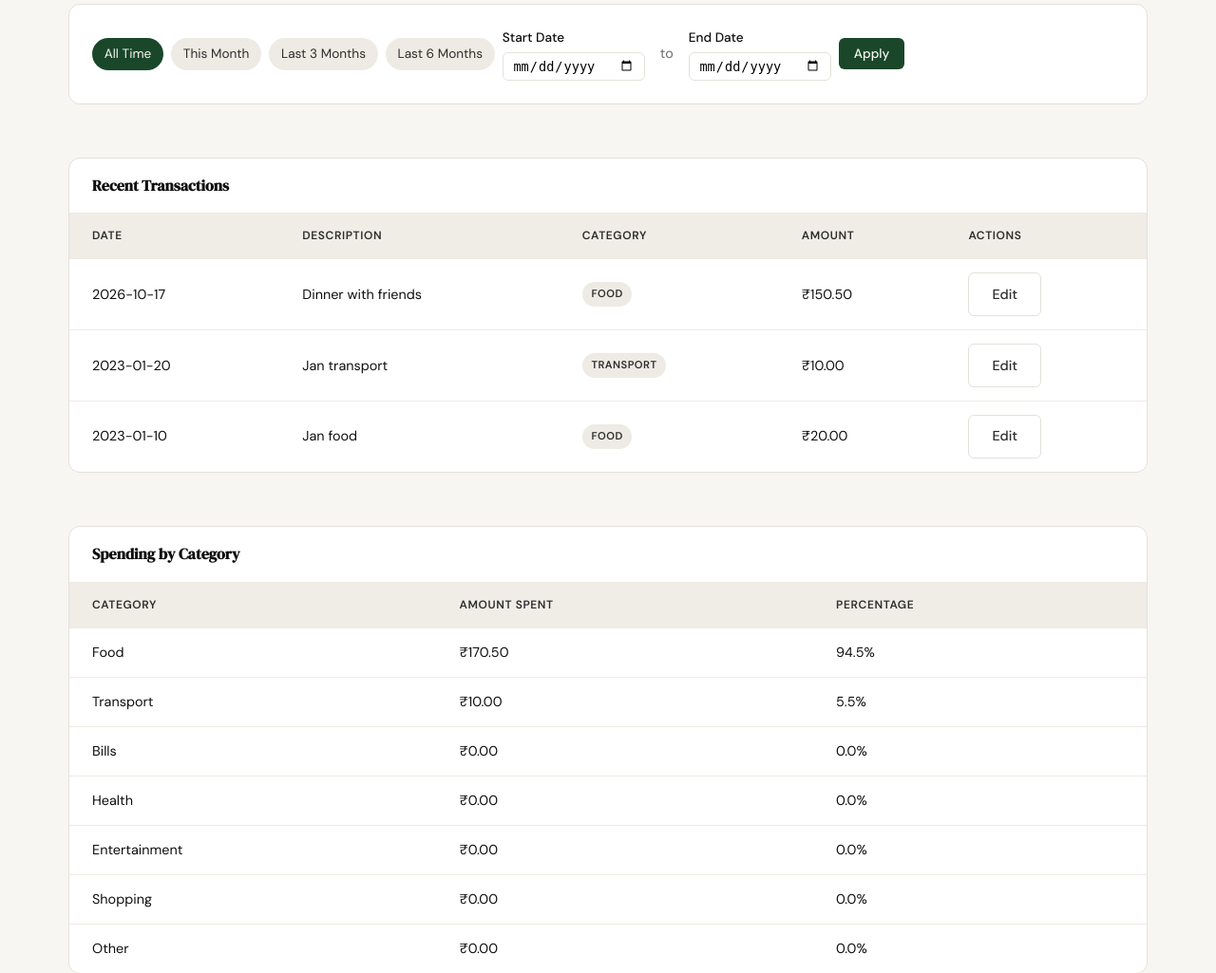
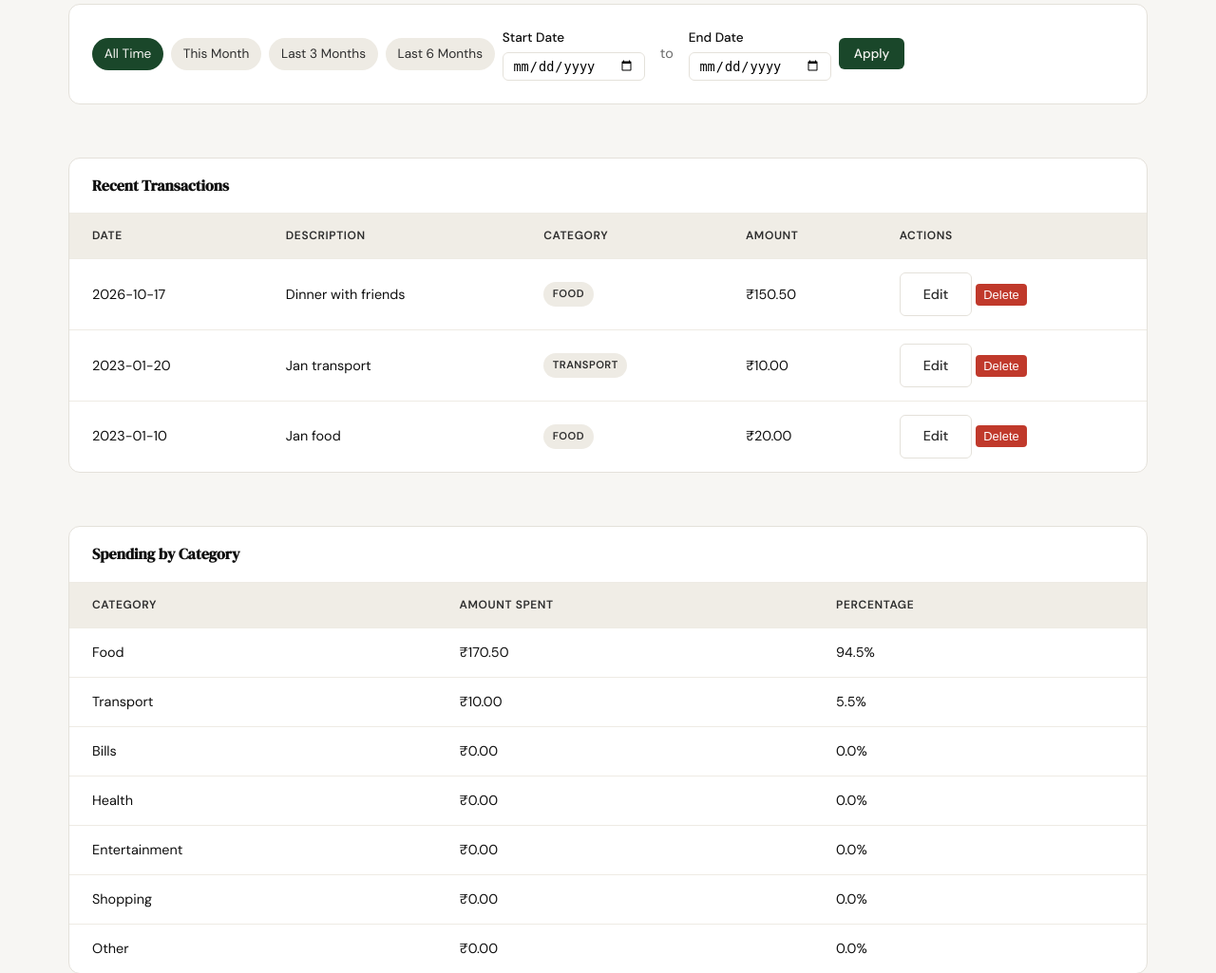
Before and after one commit to abhiark01/Expense-Tracker, a Flask app: page /profile in a window 1280 px wide. Shown: the part 426-1451 px from the top of the page at 95% size. Run offline with Flask 3, Linux system fonts and the light colour scheme; a user stored in the database is signed in; data comes from the database, SQL or seed files in the repository; both versions use the stored data as it was after the commit.

Commit message:
delete expense

```diff
--- a/app.py
+++ b/app.py
@@ -2,7 +2,7 @@ from flask import Flask, render_template, request, redirect, url_for, flash, ses
 from werkzeug.security import generate_password_hash, check_password_hash
 from datetime import date, datetime
 
-from database.db import get_db, init_db, seed_db, get_user_by_email, get_expenses_by_user, get_summary_stats, get_category_breakdown, add_expense, get_expense_by_id, update_expense, CATEGORIES
+from database.db import get_db, init_db, seed_db, get_user_by_email, get_expenses_by_user, get_summary_stats, get_category_breakdown, add_expense, get_expense_by_id, update_expense , delete_expense_by_id , CATEGORIES
 
 import os
 app = Flask(__name__)
@@ -224,7 +224,7 @@ def profile():
         cat = exp.get("category", "Other")
         cat_totals[cat] = cat_totals.get(cat, 0.0) + float(exp.get("amount", 0))
 
-    top_category = max(cat_totals, key=cat_totals.get) if cat_totals else None
+    top_category = max("cat_totals", "key=cat_totals.get") if cat_totals else None
 
     # This month's spending within filtered expenses or overall? Usually within filtered or current month. Let's compute based on filtered expenses matching current month or just general.
     today = date.today()
@@ -341,6 +341,8 @@ def add_expense_route():
 
         # Validate amount
         try:
+            if amount_str is None or not amount_str.strip():
+                raise ValueError
             amount = float(amount_str)
             if amount <= 0:
                 raise ValueError
@@ -393,6 +395,8 @@ def edit_expense(id):
 
         # Validate amount
         try:
+            if amount_str is None or not amount_str.strip():
+                raise ValueError
             amount = float(amount_str)
             if amount <= 0:
                 raise ValueError
@@ -440,10 +444,23 @@ def edit_expense(id):
     )
 
 
-@app.route("/expenses/<int:id>/delete")
+@app.route("/expenses/<int:id>/delete", methods=["POST"])
 def delete_expense(id):
-    # TODO: Implement expense deletion - Step 9
-    return f"Delete expense {id} — coming in Step 9"
+    user_id = session.get("user_id")
+    if not user_id:
+        flash("Please log in to delete expenses.", "warning")
+        return redirect(url_for("login"))
+
+    # Check ownership using existing helper
+    expense = get_expense_by_id(id, user_id)
+    if not expense:
+        flash("Expense not found or you don't own it.", "error")
+        return redirect(url_for("profile"))
+
+    # Delete the expense
+    delete_expense_by_id(id, user_id)
+    flash("Expense deleted successfully.", "success")
+    return redirect(url_for("profile"))
 
 
 if __name__ == "__main__":
--- a/database/db.py
+++ b/database/db.py
@@ -168,6 +168,18 @@ def update_expense(expense_id: int, user_id: int, amount: float, category: str,
     return True
 
 
+def delete_expense_by_id(expense_id: int, user_id: int) -> bool:
+    """Delete an expense row if it belongs to the given user."""
+    db = get_db()
+    result = db.execute(
+        "DELETE FROM expenses WHERE id = ? AND user_id = ?",
+        (expense_id, user_id)
+    )
+    db.commit()
+    db.close()
+    return result.rowcount > 0
+
+
 # --------------------------------------------------------------------------
 # New helper functions for profile page
 # --------------------------------------------------------------------------
--- a/static/css/style.css
+++ b/static/css/style.css
@@ -594,6 +594,21 @@ a { color: inherit; text-decoration: none; }
 /* Footer                                                              */
 /* ------------------------------------------------------------------ */
 
+.btn-delete {
+    background-color: var(--danger);
+    color: white;
+    border: none;
+    padding: 4px 8px;
+    border-radius: 4px;
+    cursor: pointer;
+    font-size: 0.9em;
+}
+
+.btn-delete:hover {
+    background-color: var(--danger-dark);
+}
+
+
 .footer {
     background: var(--ink);
     color: var(--paper);
--- a/templates/profile.html
+++ b/templates/profile.html
@@ -120,6 +120,11 @@
                         <td class="text-end">₹{{ "{:.2f}".format(tx.amount) }}</td>
                         <td class="text-end">
                             <a href="{{ url_for('edit_expense', id=tx.id) }}" class="btn-ghost btn-sm">Edit</a>
+                        <form method="POST" action="{{ url_for('delete_expense', id=tx.id) }}"
+                              style="display:inline"
+                              onsubmit="return confirm('Delete this expense?')">
+                            <button type="submit" class="btn-delete btn-sm">Delete</button>
+                        </form>
                         </td>
                     </tr>
                     {% endfor %}
```
Also changed, not shown: .claude/specs/09-delete-expense.md (added), spendly.db.
